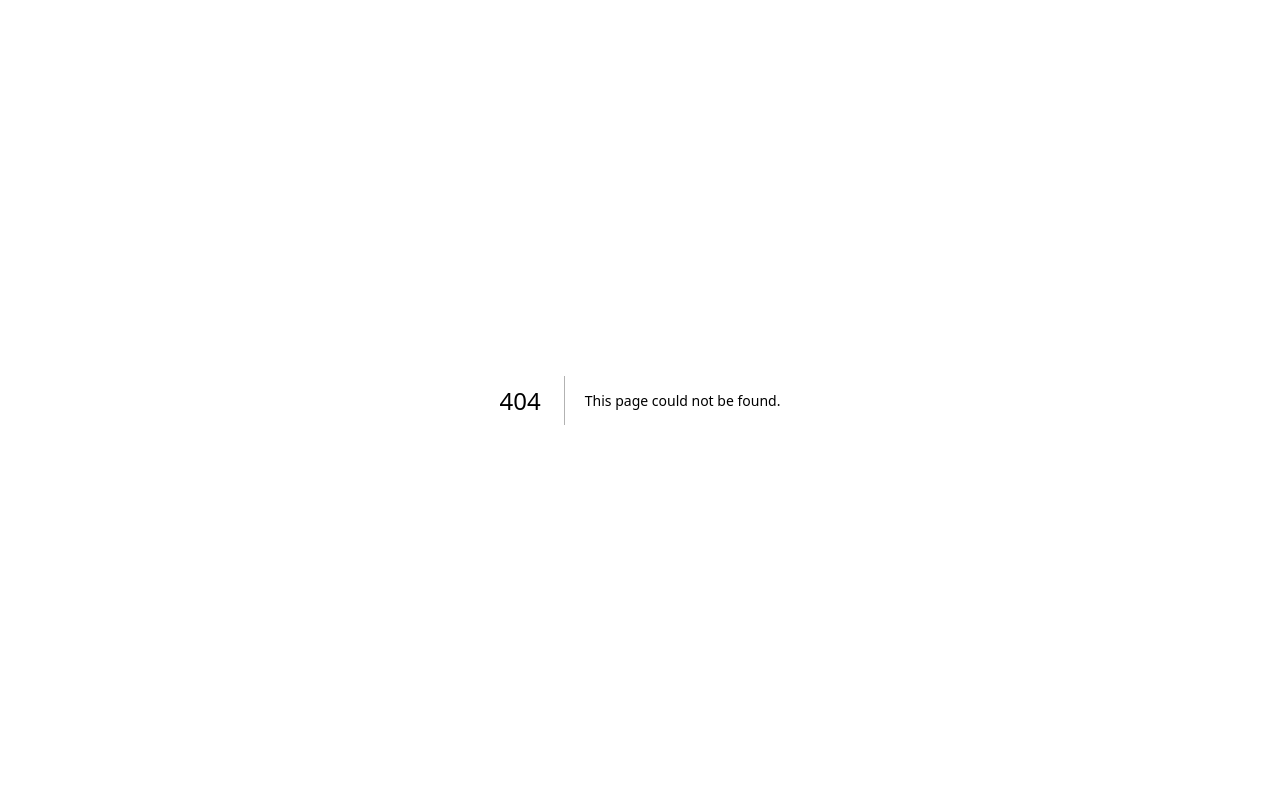
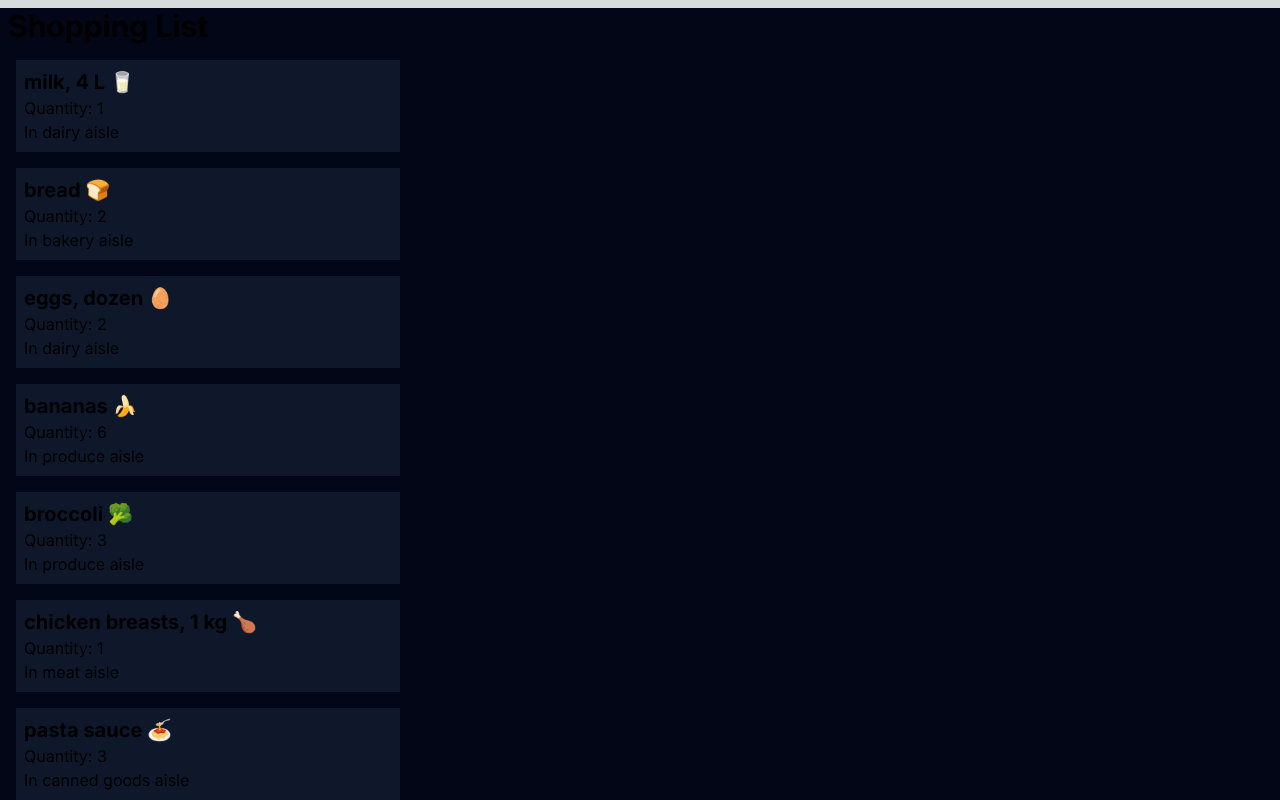
Before and after one commit to aceytok/cprg306-assignments, a Next.js app: page /week3 in a window 1280 px wide. Before the commit this address had no page. Shown: the top 800 px of the page. Built offline with nearby package versions, Linux system fonts and the light colour scheme.

Commit message:
added week 3 assignment

```diff
--- a/app/layout.js
+++ b/app/layout.js
@@ -4,7 +4,7 @@
 const inter = Inter({ subsets: ['latin'] })
 
 export const metadata = {
-  title: 'Ace Manuyag/CPRG 306: Web Development 2 - Assignments',
+  title: 'Shopping List',
   description: 'Web Development 2 Assignments',
 }
 
--- a/app/page.js
+++ b/app/page.js
@@ -11,6 +11,7 @@
         <StudentInfo />
         <ul>
           <li><Link href="/week2">Week 2</Link></li>
+          <li><Link href="/week3">Week 3</Link></li>
         </ul>
       </div>
     </main>
--- /dev/null
+++ b/app/week3/item-list.js
@@ -0,0 +1,88 @@
+import Item from './item.js';
+
+export default function ItemList(){
+    const item1 = {
+        name: "milk, 4 L 🥛",
+        quantity: 1,
+        category: "dairy",
+      };
+
+      const item2 = {
+        name: "bread 🍞",
+        quantity: 2,
+        category: "bakery",
+      };
+
+      const item3 = {
+        name: "eggs, dozen 🥚",
+        quantity: 2,
+        category: "dairy",
+      };
+
+      const item4 = {
+        name: "bananas 🍌",
+        quantity: 6,
+        category: "produce",
+      };
+
+      const item5 = {
+        name: "broccoli 🥦",
+        quantity: 3,
+        category: "produce",
+      };
+
+      const item6 = {
+        name: "chicken breasts, 1 kg 🍗",
+        quantity: 1,
+        category: "meat",
+      };
+
+      const item7 = {
+        name: "pasta sauce 🍝",
+        quantity: 3,
+        category: "canned goods",
+      };
+
+      const item8 = {
+        name: "spaghetti, 454 g 🍝",
+        quantity: 2,
+        category: "dry goods",
+      };
+
+      const item9 = {
+        name: "toilet paper, 12 pack 🧻",
+        quantity: 1,
+        category: "household",
+      };
+
+      const item10 = {
+        name: "paper towels, 6 pack",
+        quantity: 1,
+        category: "household",
+      };
+
+      const item11 = {
+        name: "dish soap 🍽️",
+        quantity: 1,
+        category: "household",
+      };
+
+      const item12 = {
+        name: "hand soap 🧼",
+        quantity: 4,
+        category: "household",
+      };
+
+
+    const items = [item1, item2, item3, item4, item5, item6, item7, item8, item9, item10, item11, item12];
+
+    return (
+        <div>
+            <ul>
+                {items.map((item, index) => (
+                    <Item key={index} name={item.name} quantity={item.quantity} category={item.category} />
+                ))}
+            </ul>
+        </div>
+    );
+}
--- /dev/null
+++ b/app/week3/item.js
@@ -0,0 +1,13 @@
+export default function Item({name, quantity, category}) {
+    return (
+      <ul>
+        <li class="p-2 m-4 bg-slate-900 max-w-sm">
+          <h3 class="text-xl font-bold">{name}</h3>
+          <p>Quantity: {quantity}</p>
+          <p>In {category} aisle</p>
+        </li>
+      </ul>
+
+
+    )
+  }
--- /dev/null
+++ b/app/week3/page.js
@@ -0,0 +1,10 @@
+import ItemList from "./item-list.js";
+
+export default function Page() {
+  return(
+    <main className=" bg-slate-950">
+      <h1 className="text-3xl font-bold m-2">Shopping List</h1>
+      <ItemList />
+    </main>
+  );
+}
```
